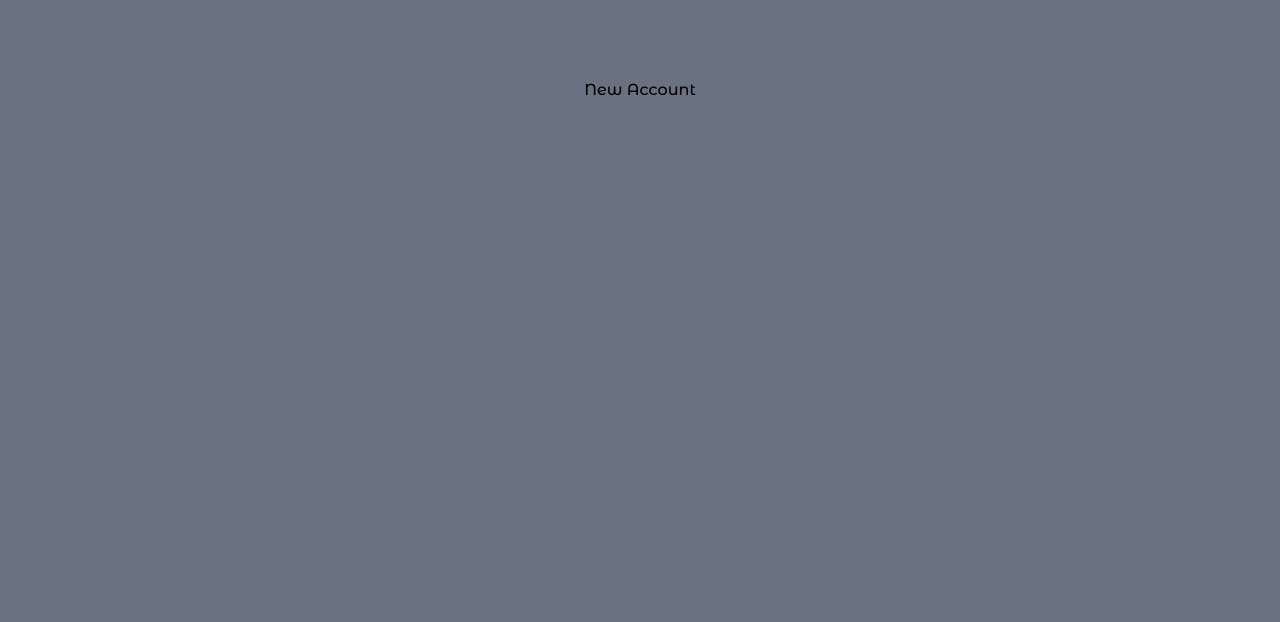
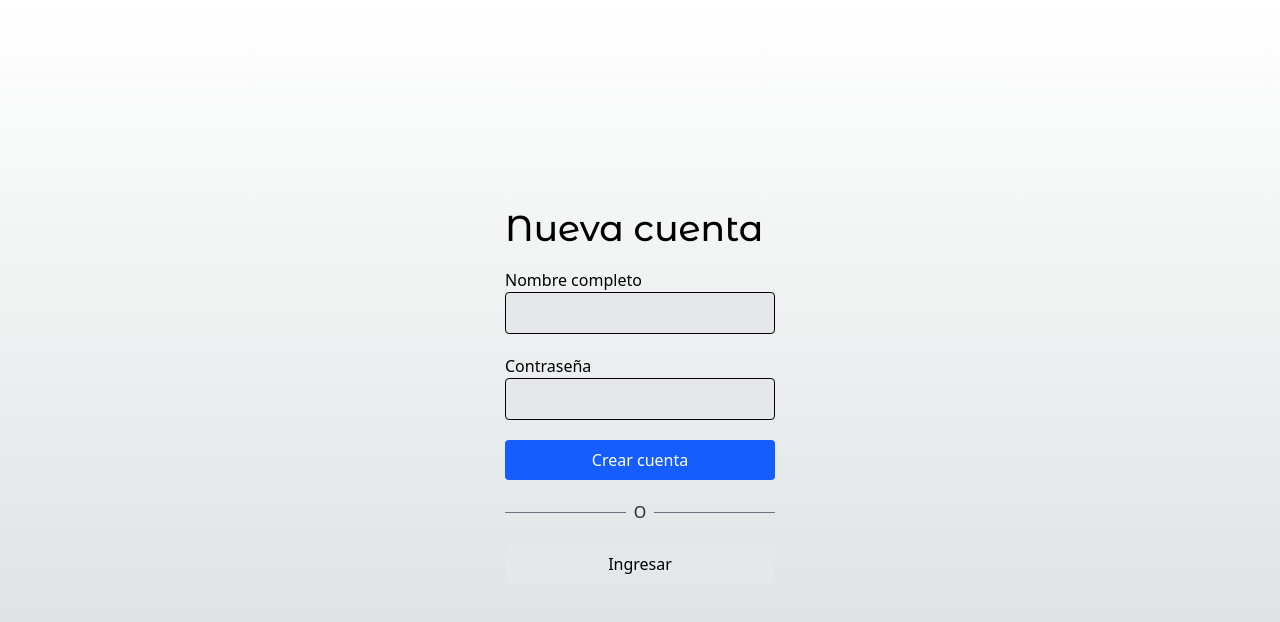
Before and after one commit to klich1984/teslo-shop-next, a Next.js app: page /auth/new-account in a window 1280 px wide. Shown: the top 622 px of the page. Built offline with nearby package versions, Linux system fonts and the light colour scheme.

Commit message:
feat: 🗿 Add login and new account Page

```diff
--- a/src/app/auth/layout.tsx
+++ b/src/app/auth/layout.tsx
@@ -1,3 +1,7 @@
 export default function ShopLayout({ children }: { children: React.ReactNode }) {
-  return <main className='bg-gray-500'>{children}</main>
+  return (
+    <main className='flex justify-center'>
+      <div className='w-full sm:w-[350px] px-10'>{children}</div>
+    </main>
+  )
 }
--- a/src/app/auth/login/page.tsx
+++ b/src/app/auth/login/page.tsx
@@ -1,10 +1,30 @@
+import Link from 'next/link'
 import { titleFont } from '../../../config/fonts'
 
-export default function Home() {
+export default function Login() {
   return (
-    <div className='grid grid-rows-[20px_1fr_20px] items-center justify-items-center min-h-screen p-8 pb-20 gap-16 sm:p-20 font-[family-name:var(--font-geist-sans)]'>
-      <div>
-        <h1 className={titleFont.className}>Login Page</h1>
+    <div className='flex flex-col min-h-screen pt-32 sm:pt-52'>
+      <h1 className={`${titleFont.className} text-4xl mb-5`}>Ingresar</h1>
+
+      <div className='flex flex-col'>
+        <label htmlFor='email'>Correo electrónico</label>
+        <input className='px-5 py-2 border bg-gray-200 rounded mb-5' type='email' />
+
+        <label htmlFor='email'>Contraseña</label>
+        <input className='px-5 py-2 border bg-gray-200 rounded mb-5' type='email' />
+
+        <button className='btn-primary'>Ingresar</button>
+
+        {/* divisor l ine */}
+        <div className='flex items-center my-5'>
+          <div className='flex-1 border-t border-gray-500'></div>
+          <div className='px-2 text-gray-800'>O</div>
+          <div className='flex-1 border-t border-gray-500'></div>
+        </div>
+
+        <Link href='/auth/new-account' className='btn-secondary text-center'>
+          Crear una nueva cuenta
+        </Link>
       </div>
     </div>
   )
--- a/src/app/auth/new-account/page.tsx
+++ b/src/app/auth/new-account/page.tsx
@@ -1,10 +1,30 @@
+import Link from 'next/link'
 import { titleFont } from '../../../config/fonts'
 
 export default function NewAccount() {
   return (
-    <div className='grid grid-rows-[20px_1fr_20px] items-center justify-items-center min-h-screen p-8 pb-20 gap-16 sm:p-20 font-[family-name:var(--font-geist-sans)]'>
-      <div>
-        <h1 className={titleFont.className}>New Account</h1>
+    <div className='flex flex-col min-h-screen pt-32 sm:pt-52'>
+      <h1 className={`${titleFont.className} text-4xl mb-5`}>Nueva cuenta</h1>
+
+      <div className='flex flex-col'>
+        <label htmlFor='name'>Nombre completo</label>
+        <input className='px-5 py-2 border bg-gray-200 rounded mb-5' type='text' />
+
+        <label htmlFor='email'>Contraseña</label>
+        <input className='px-5 py-2 border bg-gray-200 rounded mb-5' type='email' />
+
+        <button className='btn-primary'>Crear cuenta</button>
+
+        {/* divisor l ine */}
+        <div className='flex items-center my-5'>
+          <div className='flex-1 border-t border-gray-500'></div>
+          <div className='px-2 text-gray-800'>O</div>
+          <div className='flex-1 border-t border-gray-500'></div>
+        </div>
+
+        <Link href='/auth/login' className='btn-secondary text-center'>
+          Ingresar
+        </Link>
       </div>
     </div>
   )
```
